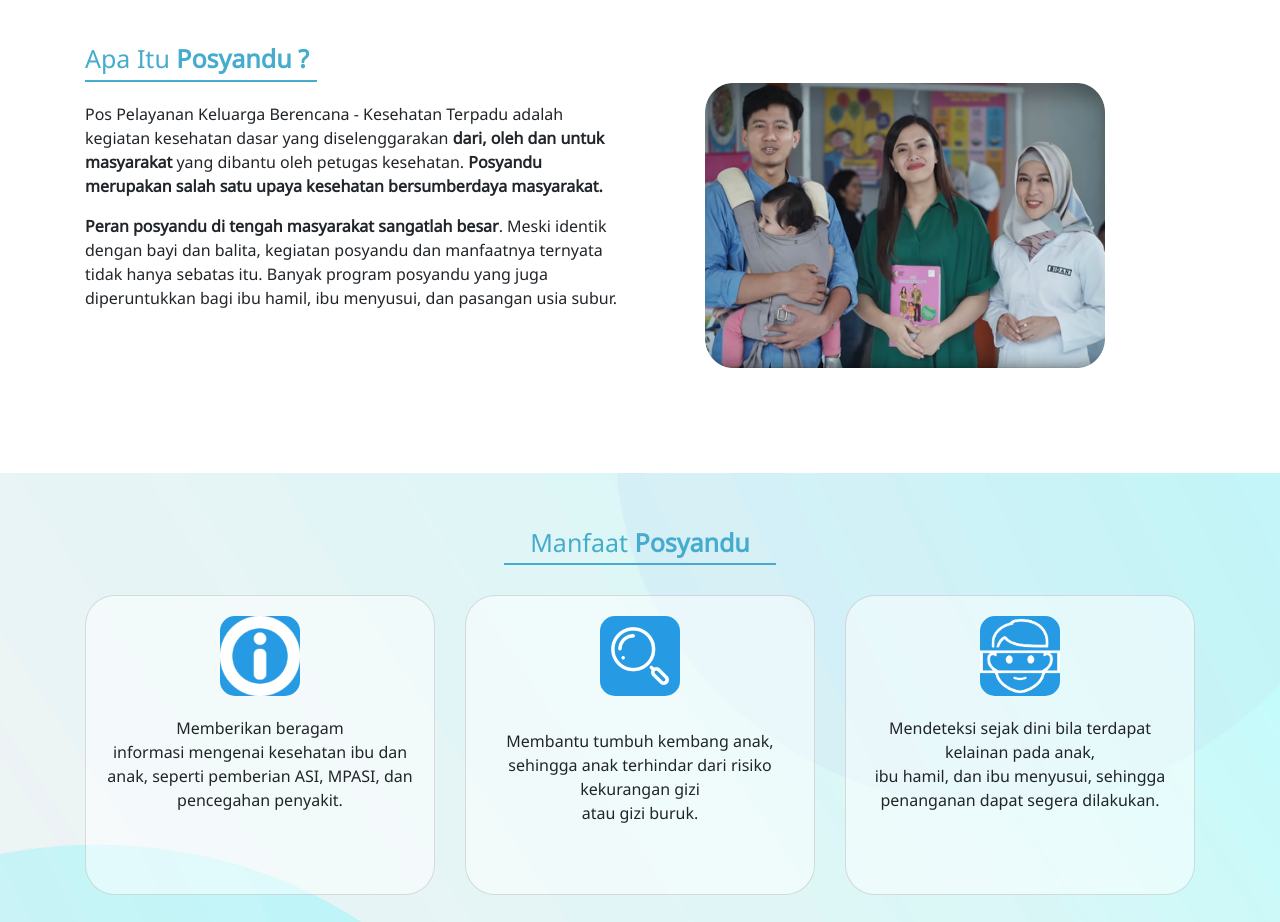
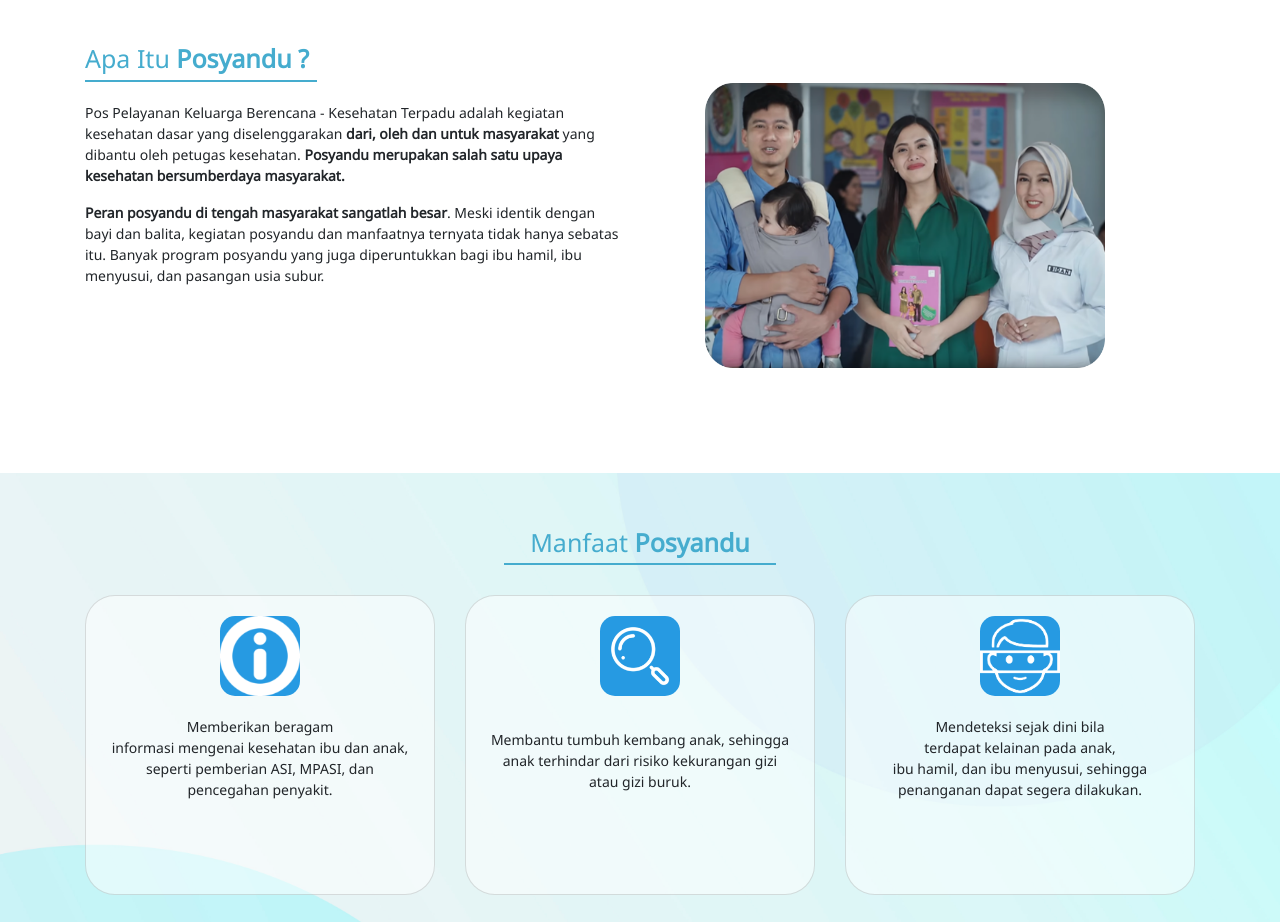
Before and after one commit to ultraburhanudin/myprojek, a plain HTML site: page index.html in a window 1280 px wide. Shown: the part 629-1551 px from the top of the page. Drawn offline with nearby package versions, Linux system fonts and the light colour scheme.

Commit message:
baris baru

```diff
--- a/index.html
+++ b/index.html
@@ -119,7 +119,8 @@
                     <div class="card">
                         <div class="card-body">
                             <img src="img/deteksi.png" alt="">
-                            <p class="card-text">Mendeteksi sejak dini bila terdapat kelainan pada anak,<br> ibu hamil,
+                            <p class="card-text">Mendeteksi sejak dini bila <br>terdapat kelainan pada anak,<br> ibu
+                                hamil,
                                 dan ibu
                                 menyusui, sehingga penanganan dapat segera dilakukan.</p>
                         </div>
--- a/style.css
+++ b/style.css
@@ -283,7 +283,7 @@ section .dokter {
 
     .posyandu p {
         text-align: left;
-        font-size: 16px;
+        font-size: 14px;
     }
 
     .posyandu p span {
@@ -311,7 +311,7 @@ section .dokter {
         height: 300px;
         border-radius: 30px;
         margin-bottom: 15px;
-        font-size: 16px;
+        font-size: 14px;
     }
 
     .card img {
```
